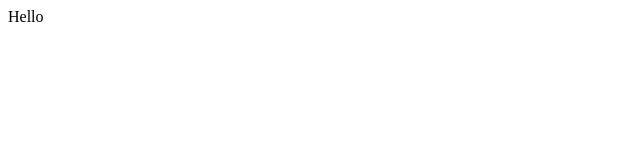
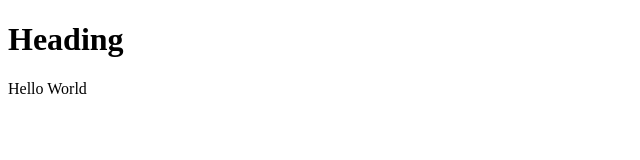
Before and after one commit to abdurahmanmahdi2001/Git-Github-Practice, a plain HTML site: page index.html in a window 1280 px wide. Shown: the whole page, without its empty margins (0-640 px from the left). Drawn offline with Linux system fonts and the light colour scheme.

Commit message:
Updated the readme file and added a skeleton to the html file.

```diff
--- a/index.html
+++ b/index.html
@@ -1 +1,14 @@
-<div>Hello</div>
+<!DOCTYPE html>
+<html lang="en">
+<head>
+    <meta charset="UTF-8">
+    <meta name="viewport" content="width=device-width, initial-scale=1.0">
+    <title>Document</title>
+</head>
+<body>
+    <div>
+        <h1>Heading</h1>
+        <p>Hello World</p>
+    </div>
+</body>
+</html>
```
Also changed, not shown: 1 other file.
